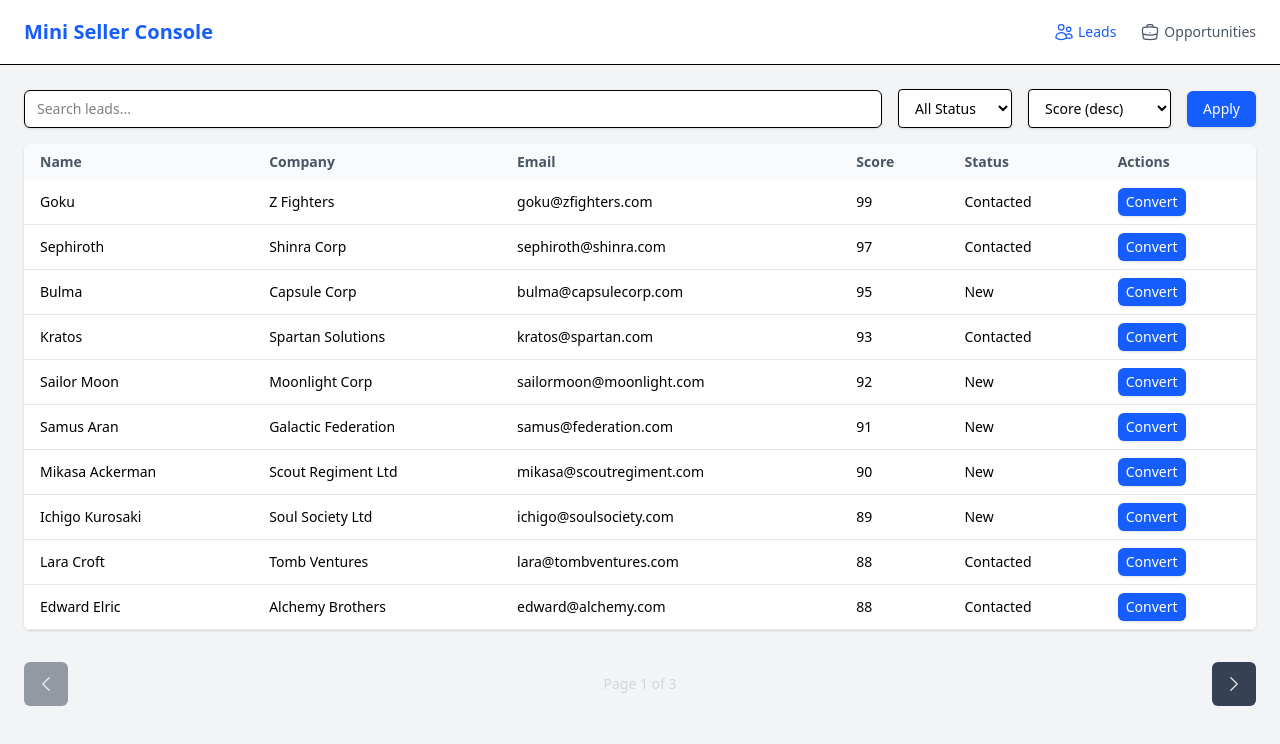
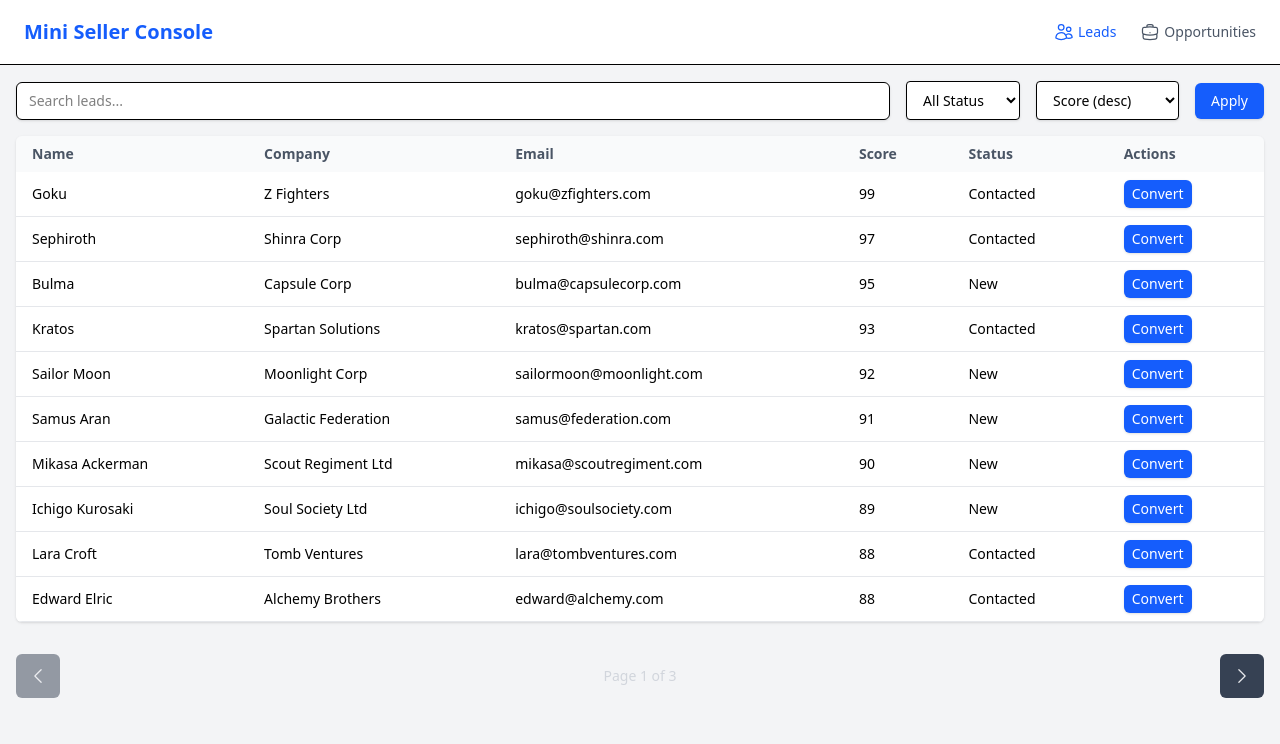
Before and after one commit to lcsdiniz/mini-seller-console, a React (Vite) app: page / in a window 1280 px wide. Shown: the top 744 px of the page. Built offline with nearby package versions, Linux system fonts and the light colour scheme.

Commit message:
feat: reducing paddding in mobile

```diff
--- a/src/pages/HomePage.tsx
+++ b/src/pages/HomePage.tsx
@@ -8,7 +8,7 @@ export default function HomePage() {
       <Topbar />
       <div className="flex h-screen bg-gray-100">
         <div className="flex-1 flex flex-col">
-          <main className="flex-1 overflow-y-auto p-6">
+          <main className="flex-1 overflow-y-auto p-6 sm:p-4 xs:p-2">
             <AppRoutes />
           </main>
         </div>
```
